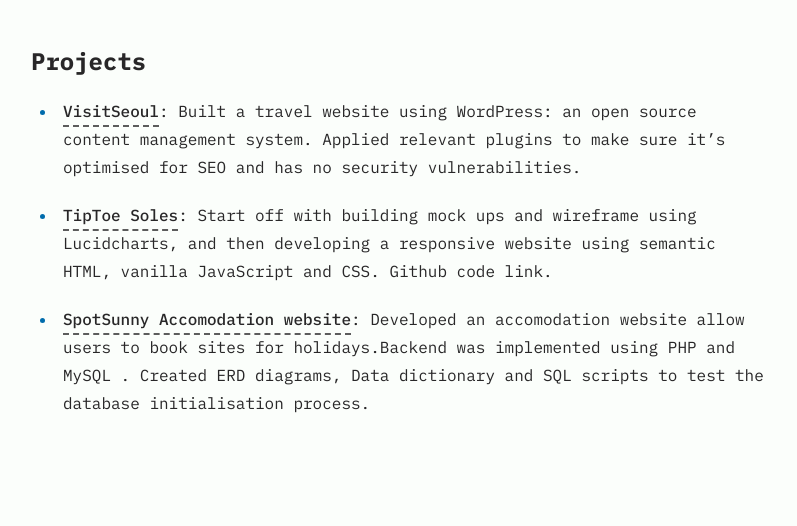
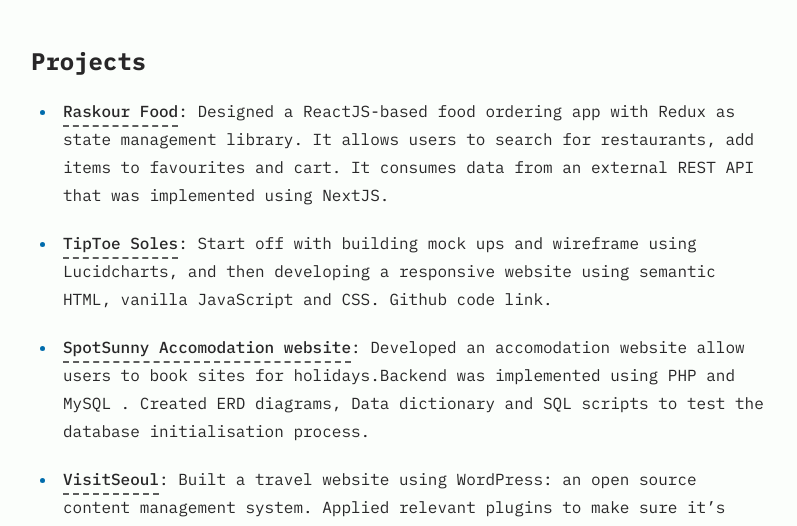
Before and after one commit to Raskour/ras-blog, an Astro site: page /about in a window 1280 px wide. Shown: the part 1362-1888 px from the top of the page, without its empty margins (241-1038 px from the left). Built offline with nearby package versions, Linux system fonts and the light colour scheme; Astro itself is replaced by a stand-in of ours.

Commit message:
Add raskour food app to about me section

```diff
--- a/src/pages/about.md
+++ b/src/pages/about.md
@@ -32,8 +32,7 @@ _Contact: ThinkCore Pty Ltd , Email - bipin@thinkcore.com.au - 0404135259_
 
 ## Projects
 
-- [VisitSeoul](https://www.visitseoul.epizy.com/?i=1): Built a travel website using WordPress: an open source content management system.
-  Applied relevant plugins to make sure it’s optimised for SEO and has no security vulnerabilities.
+- [Raskour Food](https://raskour-food.vercel.app): Designed a ReactJS-based food ordering app with Redux as state management library. It allows users to search for restaurants, add items to favourites and cart. It consumes data from an external REST API that was implemented using NextJS.
 
 - [TipToe Soles](https://www.tiptoesoles.epizy.com/): Start off with building mock ups and wireframe using Lucidcharts, and then developing a
   responsive website using semantic HTML, vanilla JavaScript and CSS. Github code link.
@@ -41,3 +40,6 @@ _Contact: ThinkCore Pty Ltd , Email - bipin@thinkcore.com.au - 0404135259_
 - [SpotSunny Accomodation website](https://www.spotsunny.epizy.com/): Developed an accomodation website allow users to book sites for
   holidays.Backend was implemented using PHP and MySQL . Created ERD diagrams, Data dictionary
   and SQL scripts to test the database initialisation process.
+
+- [VisitSeoul](https://www.visitseoul.epizy.com/?i=1): Built a travel website using WordPress: an open source content management system.
+  Applied relevant plugins to make sure it’s optimised for SEO and has no security vulnerabilities.
```
